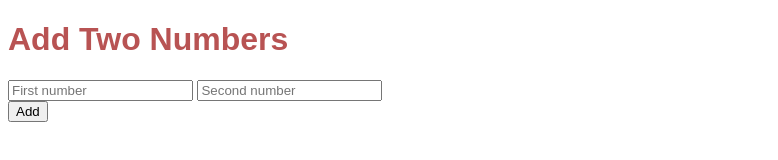
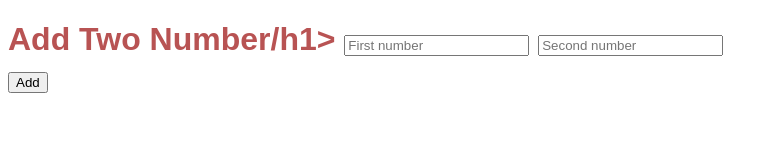
Before and after one commit to cse110-sp25-group-10/10x-Speech, a website with bundled scripts: page index.html in a window 1280 px wide. Shown: the whole page, without its empty margins (0-778 px from the left). Built offline with nearby package versions, Linux system fonts and the light colour scheme.

Commit message:
important fix

```diff
--- a/index.html
+++ b/index.html
@@ -7,7 +7,7 @@
         <script type="module" src="scripts/script.js"></script>
     </head>
     <body>
-        <h1>Add Two Numbers</h1>
+        <h1>Add Two Number/h1>
         <input id="num1" placeholder="First number">
         <input id="num2" placeholder="Second number">
         <br>
```
